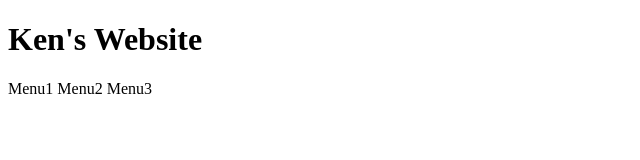
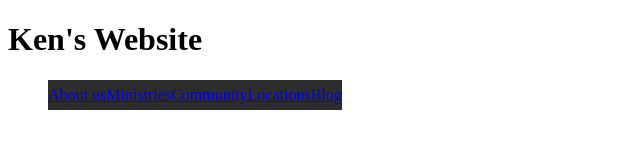
Before and after one commit to ken0901/hello-world, a plain HTML site: page index.html in a window 1280 px wide. Shown: the whole page, without its empty margins (0-640 px from the left). Drawn offline with Linux system fonts and the light colour scheme.

Commit message:
Update index.html

```diff
--- a/index.html
+++ b/index.html
@@ -2,9 +2,13 @@
 <header>
   <h1>Ken's Website</h1>
   <nav id="topMenu">
-    <span>Menu1</span>
-    <span>Menu2</span>
-    <span>Menu3</span>
+    <ul>
+      <li><a href="#">About us</a></li>
+      <li><a href="#">Ministries</a></li>
+      <li><a href="#">Community</a></li>
+      <li><a href="#">Locations</a></li>
+      <li><a href="#">Blog</a></li>
+    </ul>
   </nav>
 </header>
 <style>
```
